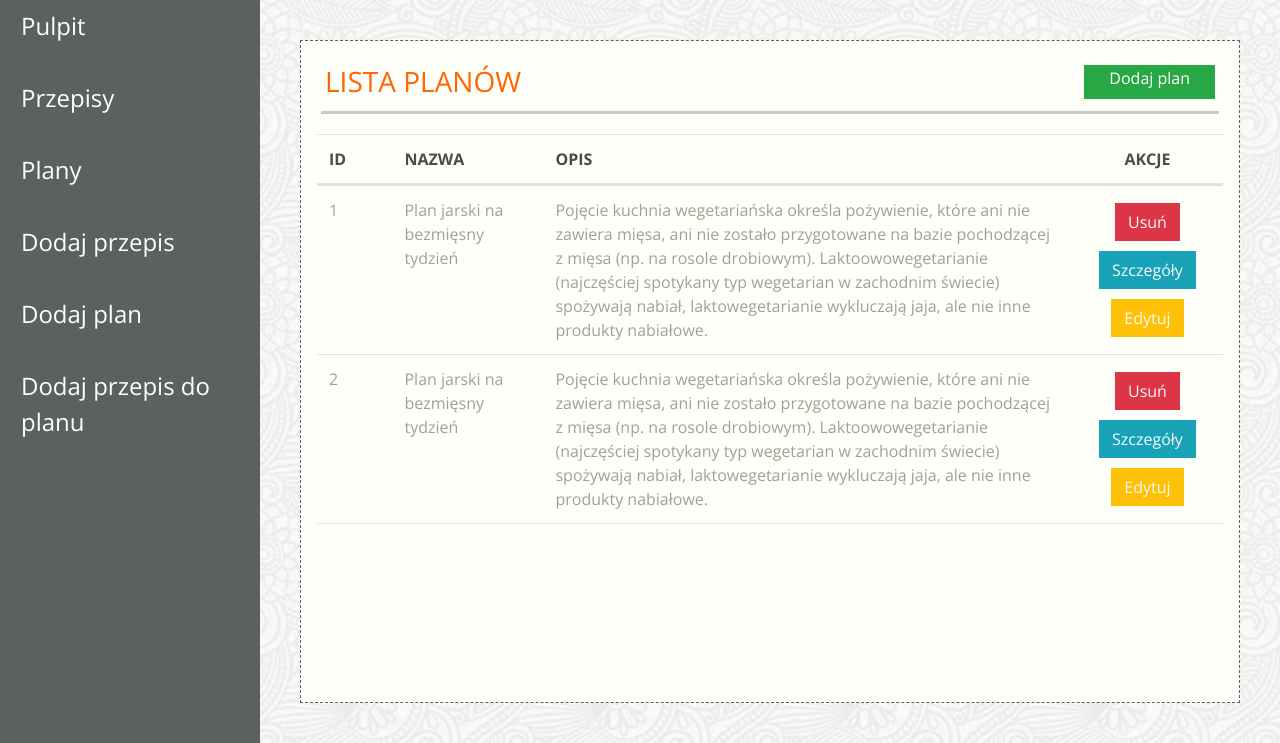
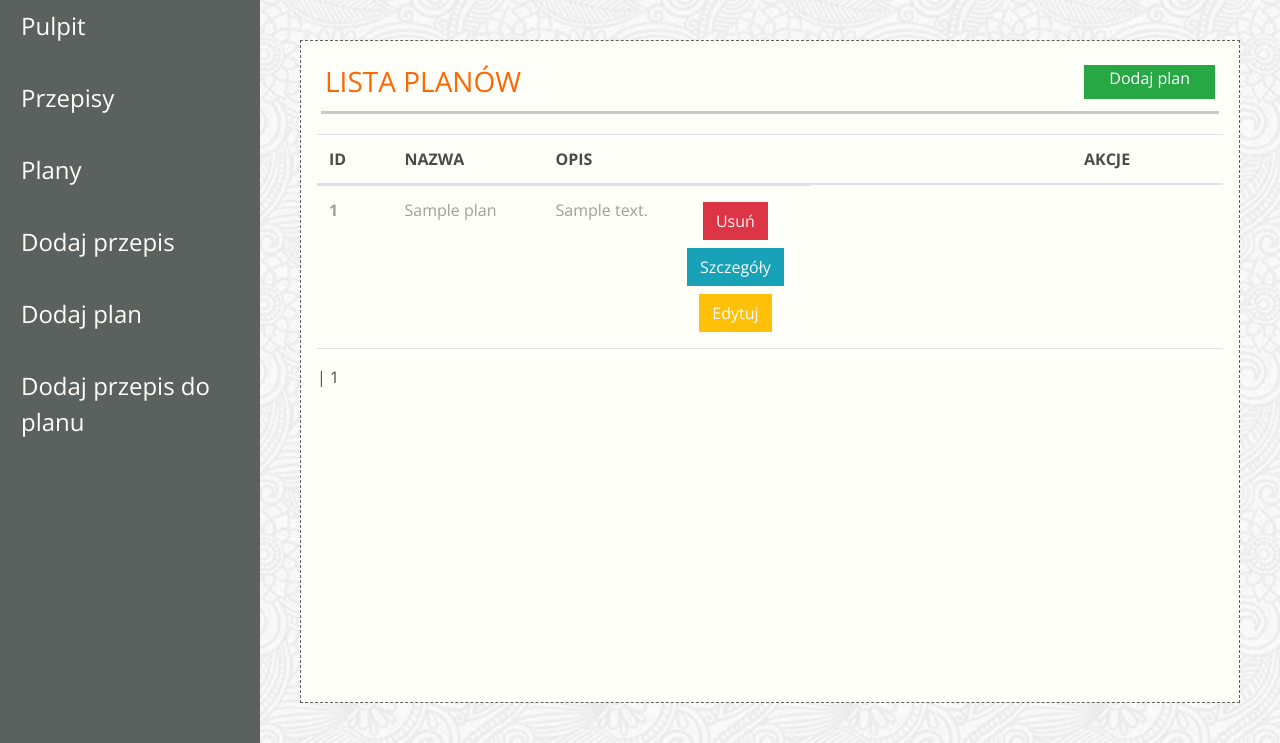
Before and after one commit to JoannaGradowska/CL-ScrumLabProject, a Django app: template jedzonko/templates/app-schedules.html in a window 1280 px wide. Shown: the part 84-827 px from the top of the page. Run offline with Django 3.2, Linux system fonts and the light colour scheme; the template is opened without the code that fills it: most values are stand-ins (such as "Sample title", 1, 10 or a date in 2020); some libraries are stand-ins or nearby versions; some web fonts are replaced.

Commit message:
5.2 html

```diff
--- a/jedzonko/templates/app-schedules.html
+++ b/jedzonko/templates/app-schedules.html
@@ -8,7 +8,7 @@
                 <h3 class="color-header text-uppercase">LISTA PLANÓW</h3>
             </div>
             <div class="col d-flex justify-content-end mb-2 noPadding">
-            <a href=""
+                <a href="/plan/add/"
                    class="btn btn-success rounded-0 pt-0 pb-0 pr-4 pl-4">Dodaj
                     plan</a>
             </div>
@@ -21,50 +21,59 @@
                     <th class="col-1">ID</th>
                     <th class="col-2">NAZWA</th>
                     <th class="col-7">OPIS</th>
-                <th class="col-2 center">AKCJE</th>
+                    <th class="col-2">AKCJE</th>
                 </tr>
                 </thead>
                 <tbody class="text-color-lighter">
+                {% for plan in plans %}
                     <tr class="d-flex">
-                <td class="col-1">1</td>
-                <td class="col-2">Plan jarski na bezmięsny tydzień</td>
-                <td class="col-7">
-                    Pojęcie kuchnia wegetariańska określa pożywienie, które ani
-                    nie zawiera mięsa, ani nie zostało przygotowane na bazie
-                    pochodzącej z mięsa (np. na rosole drobiowym).
-                    Laktoowowegetarianie (najczęściej spotykany typ wegetarian w
-                    zachodnim świecie) spożywają nabiał, laktowegetarianie
-                    wykluczają jaja, ale nie inne produkty nabiałowe.
+                        <th scope="row" class="col-1">
+                            {{ plan.id }}
+                        </th>
+                        <td class="col-2">
+                            {{ plan.name }}
                         </td>
-                <td class="col-2 d-flex align-items-center justify-content-center flex-wrap">
-                    <a href="" class="btn btn-danger rounded-0 text-light m-1">Usuń</a>
-                    <a href=""
-                       class="btn btn-info rounded-0 text-light m-1">Szczegóły</a>
-                    <a href=""
-                       class="btn btn-warning rounded-0 text-light m-1">Edytuj</a>
+                        <td clas="col-7">
+                            {{ plan.description }}
+                        </td>
+                        <td class="col-2 d-flex align-items-right justify-content-center flex-wrap">
+                            <a href="#" class="btn btn-danger rounded-0 text-light m-1">Usuń</a>
+                            <a href="/plan/{{ plan.id }}/" class="btn btn-info rounded-0 text-light m-1">Szczegóły</a>
+                            <a href="/plan/modify/{{ plan.id }}/" class="btn btn-warning rounded-0 text-light m-1">Edytuj</a>
                         </td>
                     </tr>
-            <tr class="d-flex">
-                <td class="col-1">2</td>
-                <td class="col-2">Plan jarski na bezmięsny tydzień</td>
-                <td class="col-7">
-                    Pojęcie kuchnia wegetariańska określa pożywienie, które ani
-                    nie zawiera mięsa, ani nie zostało przygotowane na bazie
-                    pochodzącej z mięsa (np. na rosole drobiowym).
-                    Laktoowowegetarianie (najczęściej spotykany typ wegetarian w
-                    zachodnim świecie) spożywają nabiał, laktowegetarianie
-                    wykluczają jaja, ale nie inne produkty nabiałowe.
-                </td>
-                <td class="col-2 d-flex align-items-center justify-content-center flex-wrap">
-                    <a href="" class="btn btn-danger rounded-0 text-light m-1">Usuń</a>
-                    <a href=""
-                       class="btn btn-info rounded-0 text-light m-1">Szczegóły</a>
-                    <a href=""
-                       class="btn btn-warning rounded-0 text-light m-1">Edytuj</a>
-                </td>
-            </tr>
+                {% endfor %}
+
                 </tbody>
             </table>
+            <ul class="pagination">
+
+                {% if plans.has_previous %}
+                    <li><a href="/plan/list/{{ plans.previous_page_number }}"> < poprzednia </a></li>
+                {% endif %}
+
+                {% if plans.number|add:'-9' > 1 %}
+                    <li><a href="/plan/list/{{ plans.number|add:'-10' }}">&hellip;</a></li>
+                {% endif %}
+
+                {% for i in plans.paginator.page_range %}
+                    {% if plans.number == i %}
+                        <li class="active"><span>|&nbsp;{{ i }}&nbsp; <span class="sr-only">(current)</span></span></li>
+                    {% elif i > plans.number|add:'-10' and i < plans.number|add:'10' %}
+                        <li><a href="/plan/list/{{ i }}">|&nbsp;{{ i }}&nbsp;</a></li>
+                    {% endif %}
+                {% endfor %}
+
+                {% if plans.paginator.num_pages > plans.number|add:'9' %}
+                    <li><a href="/plan/list/{{ plans.number|add:'10' }}">&hellip;</a></li>
+                {% endif %}
+
+                {% if plans.has_next %}
+                    <li><a href="/plan/list/{{ plans.next_page_number }}"> następna > </a></li>
+                {% endif %}
+
+            </ul>
+
         </div>
     </div>
 {% endblock content %}
```
Lines whose indentation alone changed are shown as unchanged.
